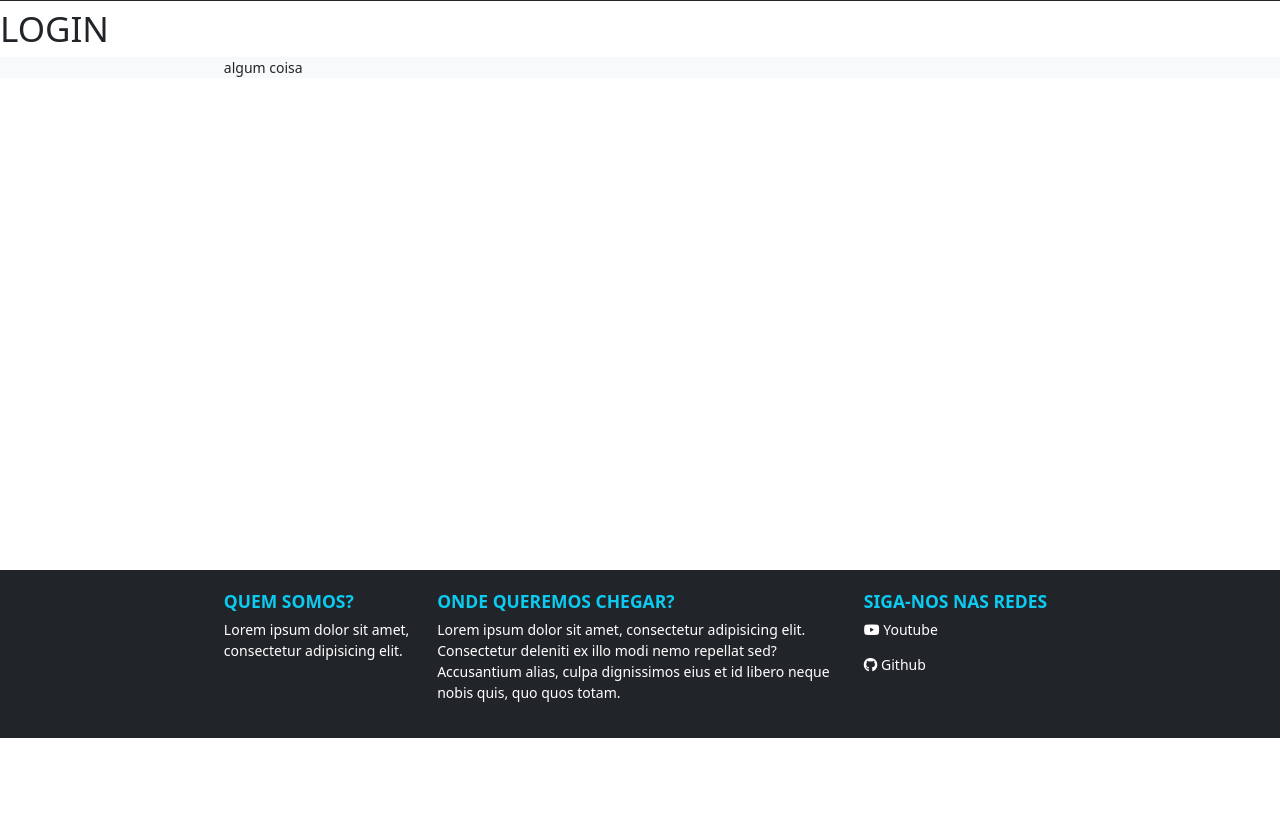
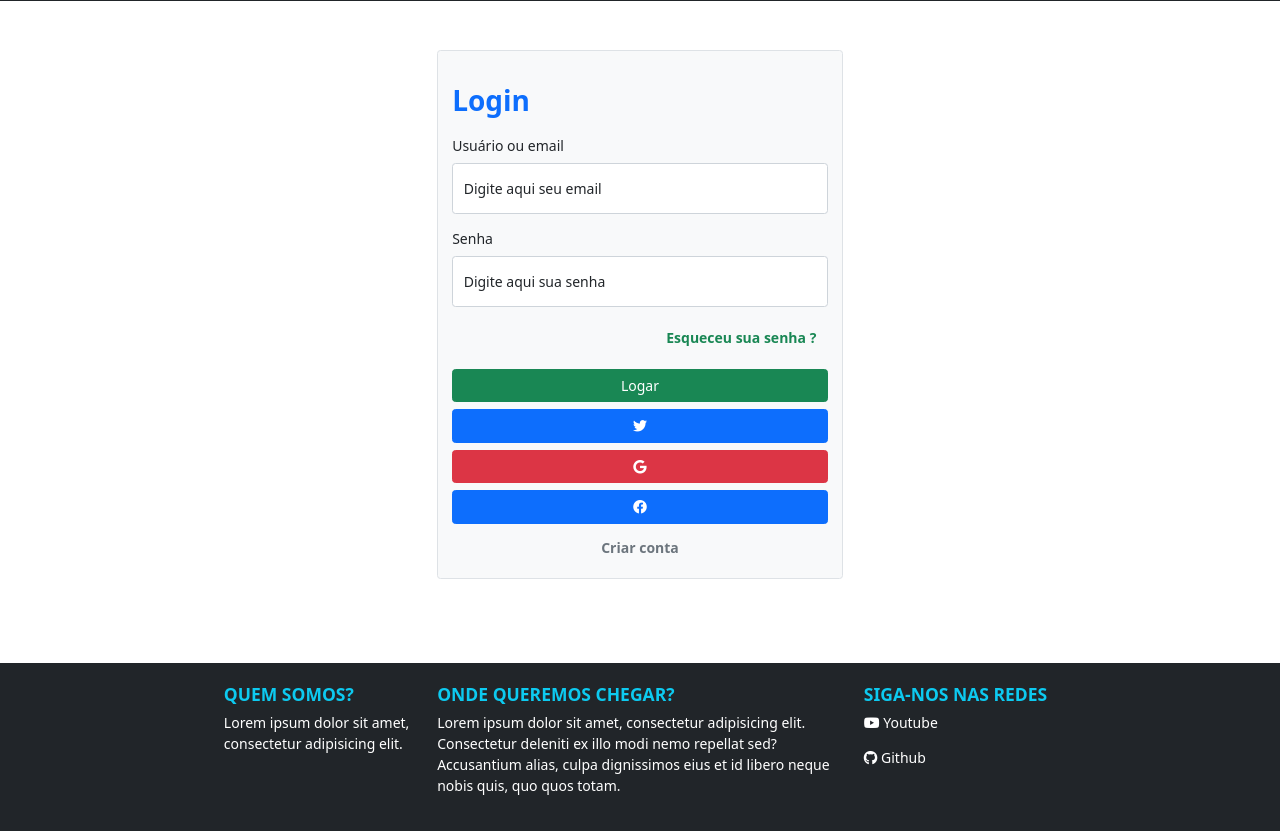
Before and after one commit to MarqueaneSouza/blog-academia-python, a Django app: page /login/ in a window 1280 px wide. Shown: the part 62-893 px from the top of the page. Before the commit the page ends 800 px from the top, so only its background shows below. Run offline with Django 4.2, Linux system fonts and the light colour scheme; some libraries are stand-ins or nearby versions.

Commit message:
Adiciona layout da página de login.

```diff
--- a/autenticacao/templates/autenticacao/login.html
+++ b/autenticacao/templates/autenticacao/login.html
@@ -35,19 +35,88 @@
     </div>
 </div>
 
-        <h1>LOGIN</h1>
-
-    <main class="bg-light">
+    <main>
             <div class="container-fluid">
                 <div class="row justify-content-center">
                     <div class="col-xl-8 ">
-                        algum coisa
+                        <div class="row justify-content-center">
+                            <div class="col-md-6">
+
+                                <div class="card-body my-5 border rounded bg-light p-3">
+                                    <div class="mt-3">
+                                        <span class="fw-bold fs-2 text-primary">Login</span>
+                                    </div>
+
+                                    <form>
+                                        <p class="form-label mt-3">Usuário ou email</p>
+                                        <div class="form-floating mb-3">
+                                            <input type="email"
+                                                   class="form-control"
+                                                   id="idEmailLogin"
+                                                   placeholder="name@example.com">
+
+                                            <label for="idEmailLogin">Digite aqui seu email</label>
+                                        </div>
+
+                                        <p class="form-label mt-3">Senha</p>
+                                        <div class="form-floating">
+                                            <input type="password"
+                                                   class="form-control"
+                                                   id="idSenhaLogin"
+                                                   placeholder="Password">
+
+                                            <label for="idSenhaLogin">Digite aqui sua senha</label>
+                                        </div>
+
+                                        <div class="my-3 text-end">
+                                            <a class="btn" href="#">
+                                            <span class="text-success fw-bold">
+                                                Esqueceu sua senha ?
+                                            </span>
+                                            </a>
+                                        </div>
+
+                                        <div class="d-grid mt-2">
+                                            <button class="btn btn-success" type="button">
+                                                Logar
+                                            </button>
+                                        </div>
+
+                                        <div class="d-grid mt-2">
+                                            <button class="btn btn-primary" type="button">
+                                                <i class="fa-brands fa-twitter"></i>
+                                            </button>
+                                        </div>
+
+                                        <div class="d-grid mt-2">
+                                            <button class="btn btn-danger" type="button">
+                                                <i class="fa-brands fa-google"></i>
+                                            </button>
+                                        </div>
+
+                                        <div class="d-grid mt-2">
+                                            <button class="btn btn-primary" type="button">
+                                                <i class="fa-brands fa-facebook"></i>
+                                            </button>
+                                        </div>
+
+                                        <div class="mt-2 text-center">
+                                            <a href="#" class="btn text-secondary fw-bold">
+                                                Criar conta
+                                            </a>
+                                        </div>
+
+                                    </form>
+                                </div>
+
+                            </div>
+                        </div>
                 </div>
             </div>
         </div>
     </main>
 
-    {% include 'fragments/footer.html' with var_position='fixed-bottom' %}
+    {% include 'fragments/footer.html' with var_position='position-sticky' %}
 
         <script src="https://cdn.jsdelivr.net/npm/bootstrap@4.0.0/dist/js/bootstrap.min.js"
                     integrity="sha384-JZR6Spejh4U02d8jOt6vLEHfe/JQGiRRSQQxSfFWpi1MquVdAyjUar5+76PVCmYl"
```
